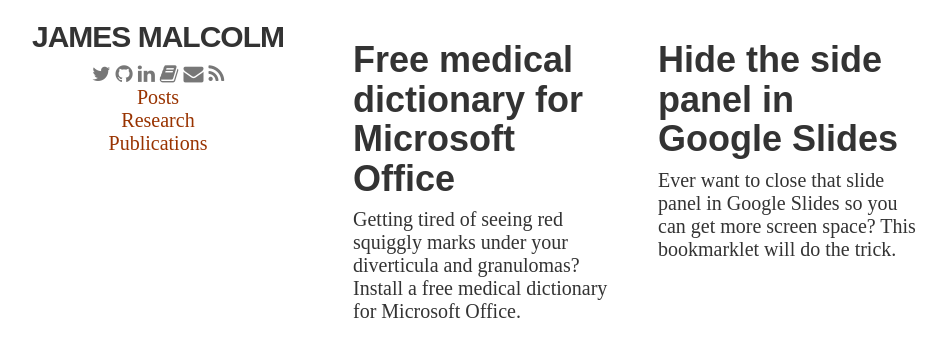
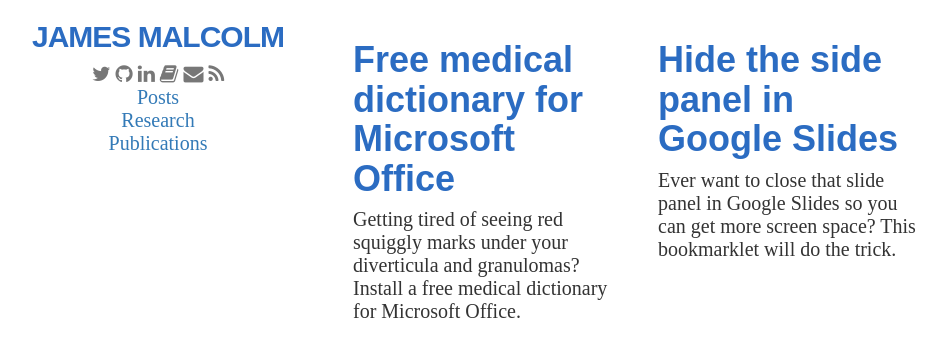
Before and after one commit to jgmalcolm/jgmalcolm.github.io, a Jekyll site: the page built from index.html, in a window 1280 px wide. Shown: the top 357 px of the page, without its empty margins (2-948 px from the left). Built offline with Jekyll 4.4.1, drawn with Linux system fonts in a browser that asks for light colours; nearby versions of some CDN libraries.

Commit message:
switch to blue headers and links

```diff
--- a/css/overrides.css
+++ b/css/overrides.css
@@ -5,17 +5,11 @@
 h1, h2, h3, h4, h5, h6 {
     font-family: 'PT Sans Narrow', sans-serif;
     font-weight: bold;
+    color: rgb(43, 108, 194);
 }
 p {
     padding-bottom: 10px;
 }
-a {
-    color: #930;
-}
-a:hover {
-    color: #930;
-}
-
 .article-title a {
     color: inherit;
     text-decoration: none;
```
